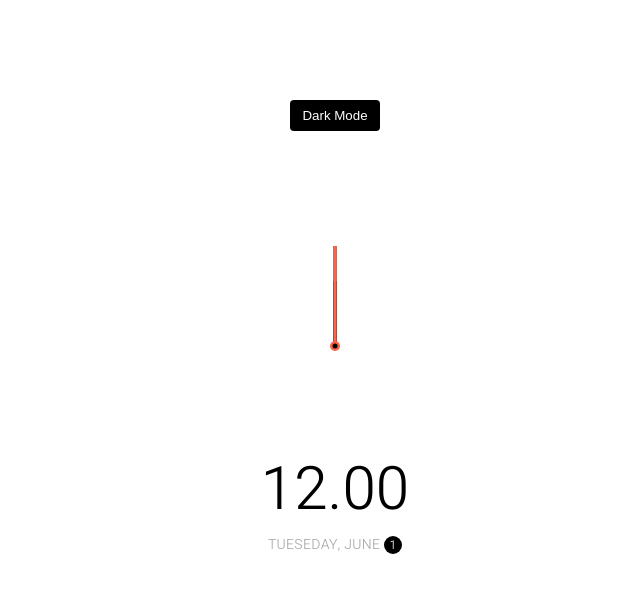
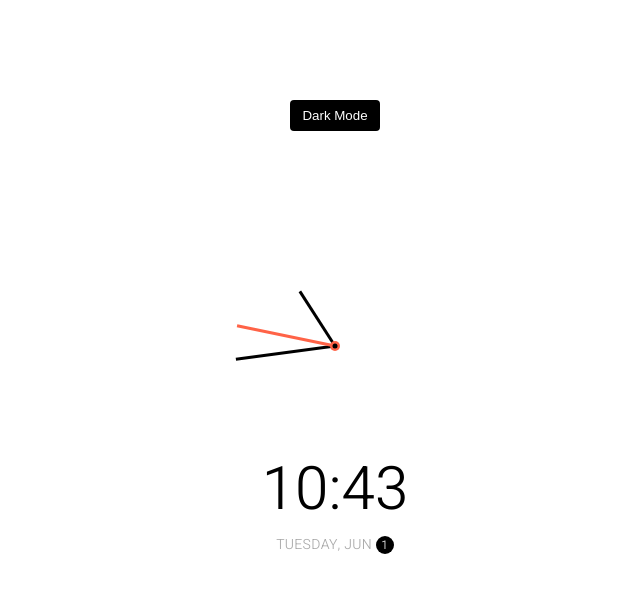
Before and after one commit to Presnia/theme-clock-nd, a website: page index.html in a window 1280 px wide. Shown: the whole page, without its empty margins (305-945 px from the left). Drawn offline with Linux system fonts and the light colour scheme.

Commit message:
All functionality is implemented but one bug yet

```diff
--- a/css/style.css
+++ b/css/style.css
@@ -48,6 +48,10 @@ body {
   outline: none;
 }
 
+.toggle:active {
+  transform: scale(0.98);
+}
+
 .clock-container {
   display: flex;
   flex-direction: column;
@@ -69,6 +73,7 @@ body {
   width: 3px;
   height: 65px;
   transform-origin: bottom center;
+  transition: all 0.3s ease-in;
 }
 
 .needle.hour {
--- a/index.html
+++ b/index.html
@@ -19,10 +19,8 @@
       <div class="center-point"></div>
     </div>
 
-    <div class="time">12.00</div>
-    <div class="date">Tueseday, June
-      <span class="circle">1</span>
-    </div>
+    <div class="time"></div>
+    <div class="date"></div>
   </div>
 </body>
 </html>
--- a/js/index.js
+++ b/js/index.js
@@ -0,0 +1,87 @@
+const hourEl = document.querySelector('.hour');
+const minuteEl = document.querySelector('.minute');
+const secondEl = document.querySelector('.second');
+const timeEl = document.querySelector('.time');
+let dateEl = document.querySelector('.date');
+const toggle = document.querySelector('.toggle');
+
+const days = [
+  'Sunday',
+  'Monday',
+  'Tuesday',
+  'Wednesday',
+  'Thursday',
+  'Friday',
+  'Saturday',
+];
+const months = [
+  'Jan',
+  'Feb',
+  'Mar',
+  'Apr',
+  'May',
+  'Jun',
+  'Jul',
+  'Aug',
+  'Sep',
+  'Oct',
+  'Nov',
+  'Dec',
+];
+
+toggle.addEventListener('click', (e) => {
+  const html = document.querySelector('html');
+  if (html.classList.contains('dark')) {
+    html.classList.remove('dark');
+    e.target.innerHTML = 'Dark Mode';
+  } else {
+    html.classList.add('dark');
+    e.target.innerHTML = 'Light Mode';
+  }
+});
+
+const scale = (num, in_min, in_max, out_min, out_max) => {
+  return ((num - in_min) * (out_max - out_min)) / (in_max - in_min) + out_min;
+};
+
+const setTime = () => {
+  const time = new Date();
+  const month = time.getMonth();
+  const day = time.getDay();
+  const date = time.getDate();
+  const hours = time.getHours();
+  const hoursForClock = hours % 12;
+  const minutes = time.getMinutes();
+  const seconds = time.getSeconds();
+
+  hourEl.style.transform = `translate(-50%, -100%) rotate(${scale(
+    hoursForClock,
+    0,
+    11,
+    0,
+    360
+  )}deg)`;
+  minuteEl.style.transform = `translate(-50%, -100%) rotate(${scale(
+    minutes,
+    0,
+    59,
+    0,
+    360
+  )}deg)`;
+  secondEl.style.transform = `translate(-50%, -100%) rotate(${scale(
+    seconds,
+    0,
+    59,
+    0,
+    360
+  )}deg)`;
+
+  timeEl.innerHTML = `${hours < 10 ? `0${hours}` : hours}:${
+    minutes < 10 ? `0${minutes}` : minutes
+  }`;
+  dateEl.innerHTML = `${days[day]}, ${months[month]} <span class="circle">${date}</span>`;
+};
+
+setTime();
+
+setInterval(setTime, 1000);
```
